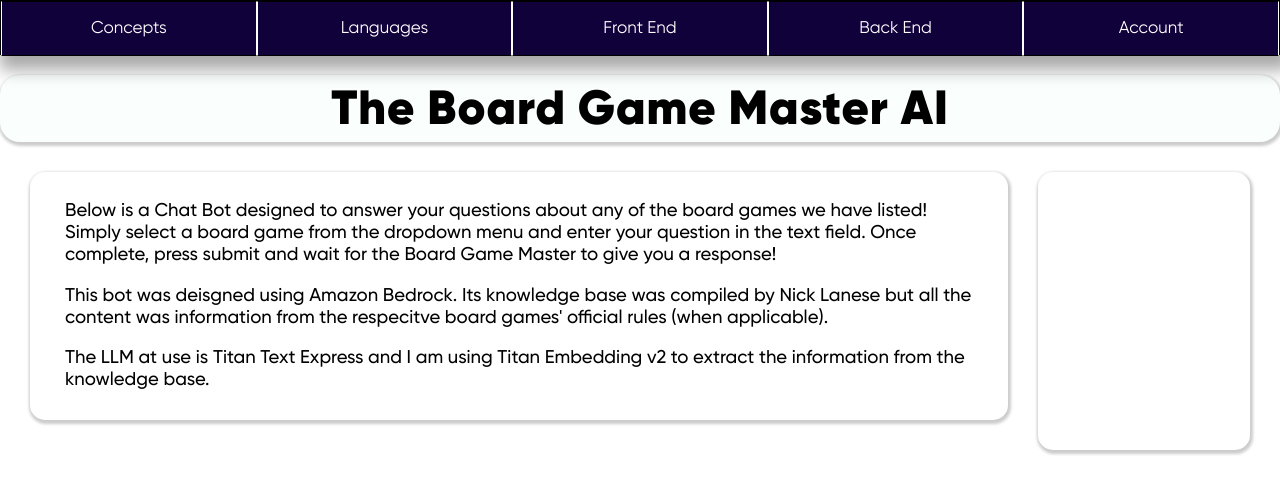
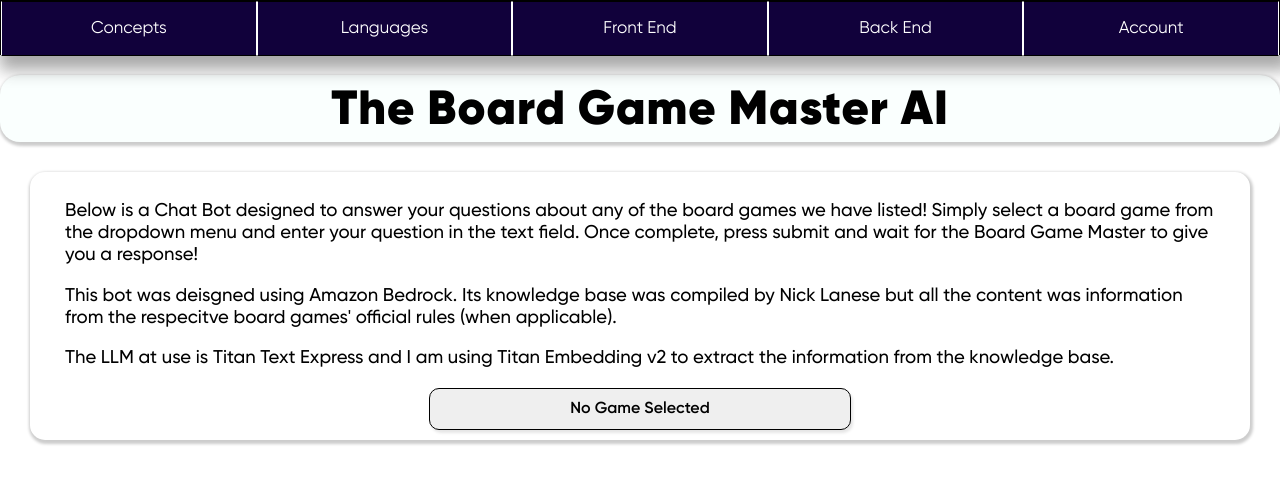
Before and after one commit to NLanese/the-codex, a Next.js app: page /showcases/projects/boardgameMaster_AI in a window 1280 px wide. Shown: the top 494 px of the page. Built offline with nearby package versions, Linux system fonts and the light colour scheme.

Commit message:
prepping to connect to AWS for API calls for BoardMaster AI

```diff
--- a/package.json
+++ b/package.json
@@ -12,6 +12,7 @@
     "@apollo/client": "^3.9.3",
     "@apollo/server": "^4.10.0",
     "@as-integrations/next": "^3.0.0",
+    "@aws-sdk/client-bedrock-agent-runtime": "^3.782.0",
     "@prisma/client": "^5.9.1",
     "apollo-link-context": "^1.0.20",
     "apollo-server-core": "^3.13.0",
--- a/pages/index.js
+++ b/pages/index.js
@@ -75,6 +75,9 @@ export default function Landing() {
                   templateStyle={1}
                   imageSrc={OstCompImg}
                   style={{flex: 4, margin: 5}}
+                  onClick={() => {
+                    router.replace("/showcases/projects/boardgameMaster_AI")
+                  }}
                 >
                   Current Projects by Nick
                 </OstCard>
--- a/pages/showcases/projects/boardgameMaster_AI.js
+++ b/pages/showcases/projects/boardgameMaster_AI.js
@@ -16,12 +16,22 @@ import { HeaderBar } from "../../../components/Global/headerBar";
 
 export default function BoardGameMasterAIProjectPage() {
 
+    // Selected Game
+    const [selGame, setSelGame] = useState(false)
+
+    ///////////////
+    // Functions //
+    ///////////////
+
+    function determineDropTitle(){
+        return (selGame ? selGame : "No Game Selected")
+    }
 
 return (
     <div style={{marginTop: 20}}>
      <div style={Styles.Fonts.pageTitle}>The Board Game Master AI</div>
      <div style={{display: 'flex', flexDirection: 'row'}}>
-        <OstCard style={{margin: "30px", flex: 10}}>
+        <OstCard style={{margin: "30px", flex: 12}}>
             <div style={Styles.Sections.lessonContent}>
                 <p style={Styles.Fonts.basic}>
                 Below is a Chat Bot designed to answer your questions about any of the board games we have listed!
@@ -39,11 +49,18 @@ return (
                 </p>
             </div>
 
-        </OstCard>
-
-
-        {/* Side Menu */}
-        <OstCard style={{marginTop: 30, marginRight: 30, flex: 2}}>
+            <div style={{...Styles.Sections.lessonContent, justifyContent: 'center', display: 'flex'}}>
+                <OstrichDropDown
+                    boxStyle={{width: 400}}
+                    title={determineDropTitle()}
+                    drawers={[
+                        "Checkers",
+                        "Chess",
+                        "Splendor",
+                        "Robo Quest Arena"
+                    ]}
+                />
+            </div>
 
         </OstCard>
      </div>
```
Also changed, not shown: pages/showcases/projects/menu.js (added), 2 other files (tests, documents, lock files or other folders).
